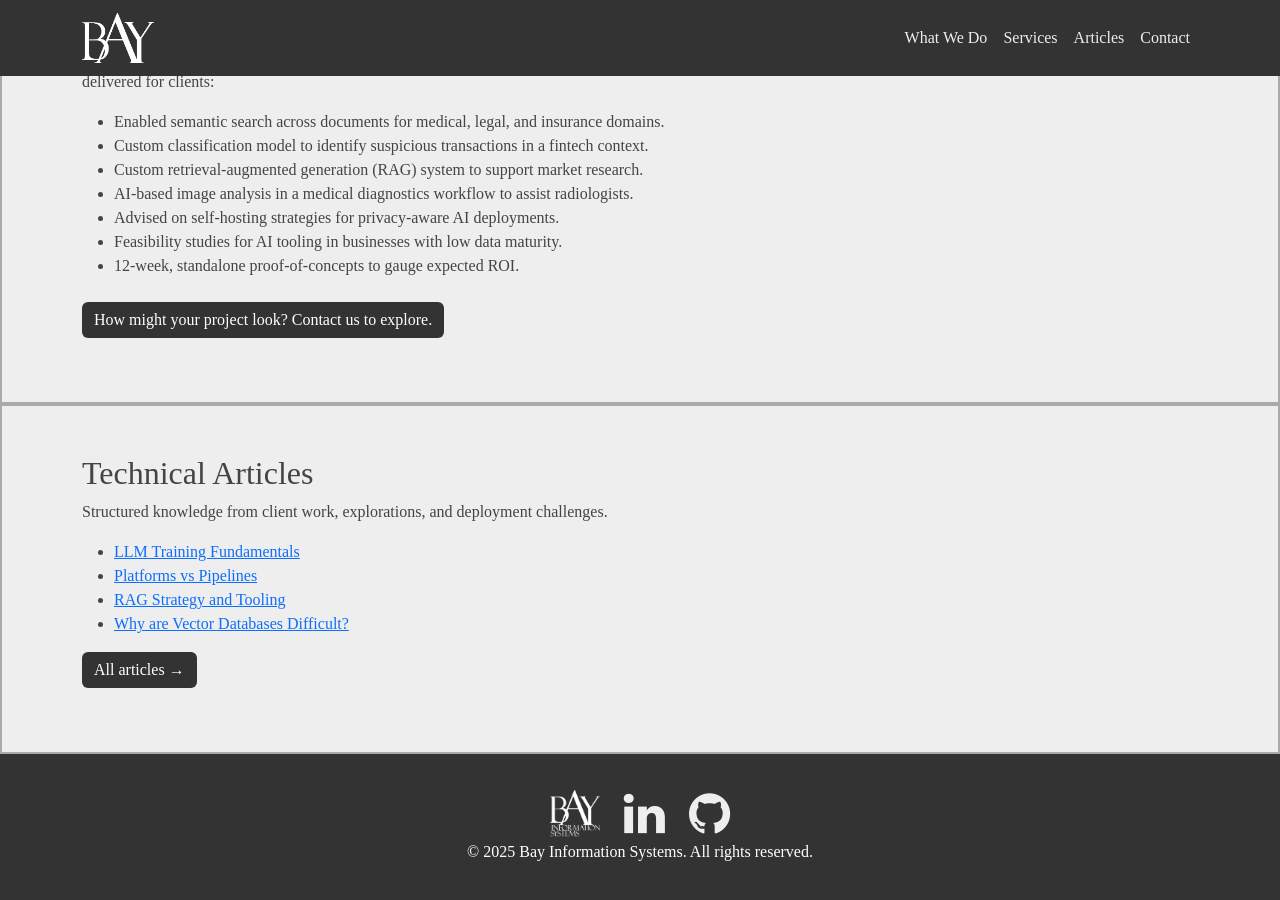
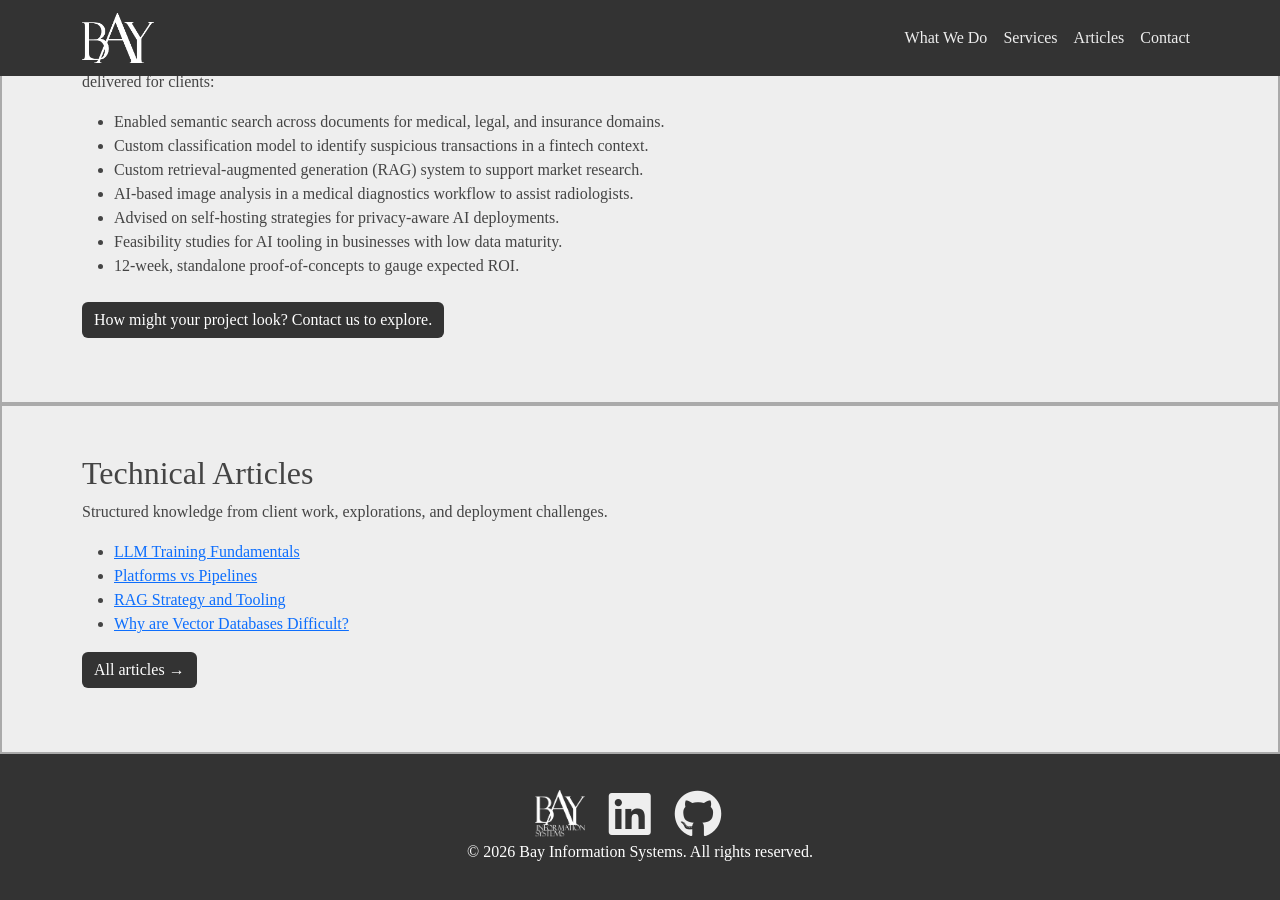
Before and after one commit to bayinfosys/bayinfosys.github.io, a Jekyll site: the page built from index.html, in a window 1280 px wide and 900 px high, scrolled down 1167 px. Built offline with Jekyll 4.4.1, drawn with Linux system fonts in a browser that asks for light colours.

Commit message:
updated icons to v6.7 and added substack link

```diff
--- a/_layouts/base.html
+++ b/_layouts/base.html
@@ -17,7 +17,7 @@
   <meta name="author" content="Bay Information Systems">
 
   <link href="https://cdn.jsdelivr.net/npm/bootstrap@5.3.0/dist/css/bootstrap.min.css" rel="stylesheet">
-  <link rel="stylesheet" href="https://cdnjs.cloudflare.com/ajax/libs/font-awesome/4.7.0/css/font-awesome.min.css">
+  <link rel="stylesheet" href="https://cdnjs.cloudflare.com/ajax/libs/font-awesome/6.7.2/css/all.min.css">
   <link rel="stylesheet" href="/assets/styles.css">
 </head>
 <body>
@@ -46,10 +46,11 @@
 <footer class="section-dark">
   <div class="d-flex justify-content-center gap-4 mt-3">
     <img src="/img/BayInfoLogo_square.png" alt="Bay Information Systems Logo" height="50">
-    <a href="https://uk.linkedin.com/company/bay-information-systems-ml" target="_blank"><i class="fa fa-linkedin fa-3x" style="color: var(--light-bg);"></i></a>
-    <a href="https://github.com/bayinfosys" target="_blank"><i class="fa fa-github fa-3x" style="color: var(--light-bg);"></i></a>
+    <a href="https://uk.linkedin.com/company/bay-information-systems-ml" target="_blank"><i class="fa-brands fa-linkedin fa-3x" style="color: var(--light-bg);"></i></a>
+    <a href="https://github.com/bayinfosys" target="_blank"><i class="fa-brands fa-github fa-3x" style="color: var(--light-bg);"></i></a>
+    <a href="https://bayinformationsystems.substack.com/" target="_blank"><i class="fa-brands fa-substack fa-3x" style="color: var(--light-bg);"></i></a>
   </div>
-  <p>&copy; 2025 Bay Information Systems. All rights reserved.</p>
+  <p>&copy; 2026 Bay Information Systems. All rights reserved.</p>
 </footer>
 
 <script src="https://cdn.jsdelivr.net/npm/bootstrap@5.3.0/dist/js/bootstrap.bundle.min.js"></script>
```
